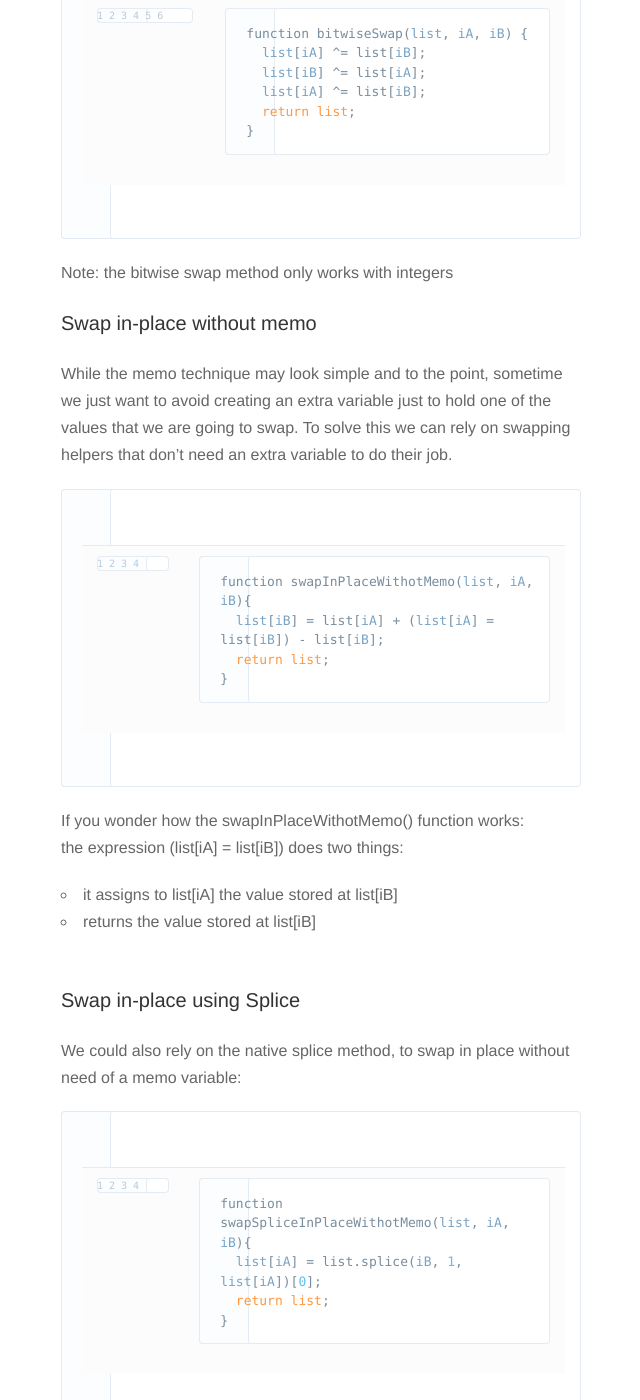
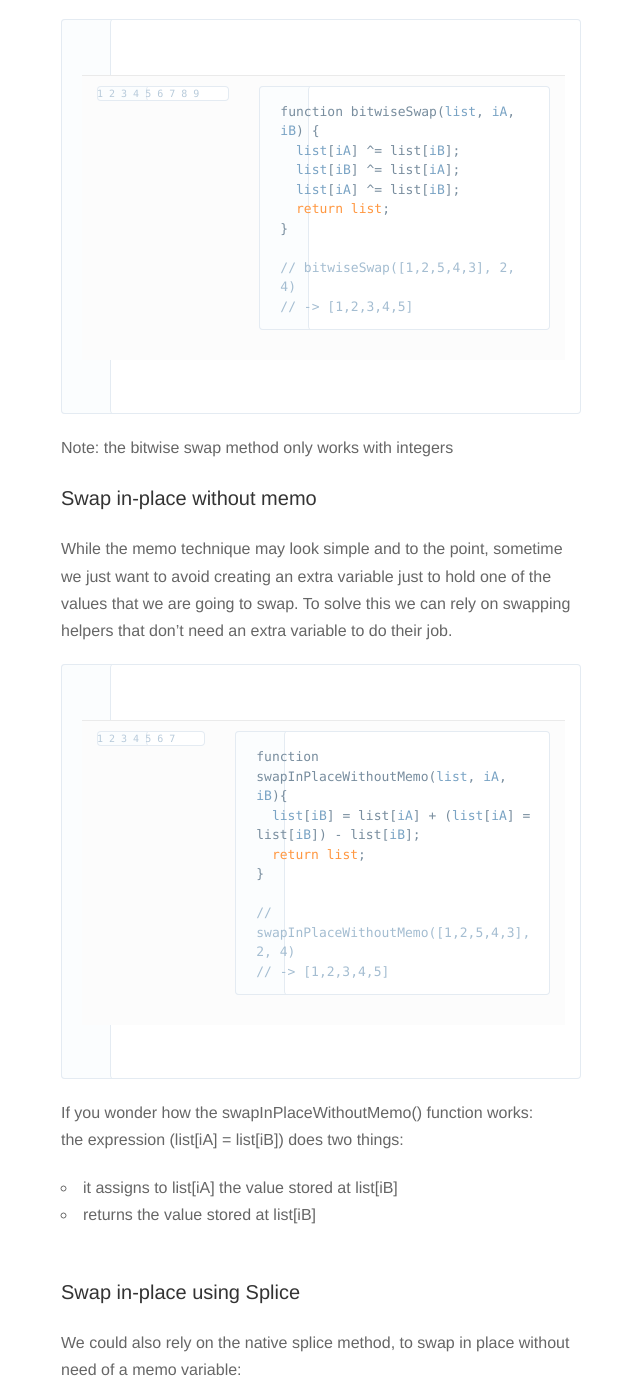
Before and after one commit to nickbalestra/nickbalestra.github.io, a Jekyll site: the page built from _posts/2015-11-22-swapping-array-elements-in-place.md, in a window 1280 px wide and 1400 px high, scrolled down 1430 px. Shown: the whole window, without its empty margins (319-959 px from the left). Built offline with Jekyll 4.4.1, drawn with Linux system fonts in a browser that asks for light colours; nearby versions of some CDN libraries; Markdown is read by kramdown in place of the engine named in the settings; some of the changed text lies outside the part shown.

Commit message:
added tests examples to snippets

```diff
--- a/_posts/2015-11-22-swapping-array-elements-in-place.md
+++ b/_posts/2015-11-22-swapping-array-elements-in-place.md
@@ -21,6 +21,9 @@ function memoSwap(list, iA, iB) {
   list[iB] = memo;
   return list;
 }
+
+// memoSwap([1,2,5,4,3], 2, 4)
+// -> [1,2,3,4,5]
 {% endhighlight %}
 
 ### Bitwise swap - Integers only
@@ -34,6 +37,9 @@ function bitwiseSwap(list, iA, iB) {
   list[iA] ^= list[iB];
   return list;
 }
+
+// bitwiseSwap([1,2,5,4,3], 2, 4)
+// -> [1,2,3,4,5]
 {% endhighlight %}
 
 Note: the bitwise swap method only works with integers
@@ -43,13 +49,16 @@ Note: the bitwise swap method only works with integers
 While the memo technique may look simple and to the point, sometime we just want to avoid creating an extra variable just to hold one of the values that we are going to swap. To solve this we can rely on swapping helpers that don't need an extra variable to do their job.
 
 {% highlight javascript linenos %}
-function swapInPlaceWithotMemo(list, iA, iB){
+function swapInPlaceWithoutMemo(list, iA, iB){
   list[iB] = list[iA] + (list[iA] = list[iB]) - list[iB];
   return list;
 }
+
+// swapInPlaceWithoutMemo([1,2,5,4,3], 2, 4)
+// -> [1,2,3,4,5]
 {% endhighlight %}
 
-If you wonder how the swapInPlaceWithotMemo() function works:
+If you wonder how the swapInPlaceWithoutMemo() function works:
 <br />the expression (list[iA] = list[iB]) does two things:
 
 - it assigns to list[iA] the value stored at list[iB]
@@ -65,6 +74,9 @@ function swapSpliceInPlaceWithotMemo(list, iA, iB){
   list[iA] = list.splice(iB, 1, list[iA])[0];
   return list;
 }
+
+// swapSpliceInPlaceWithotMemo([1,2,5,4,3], 2, 4)
+// -> [1,2,3,4,5]
 {% endhighlight %}
 
 
@@ -77,6 +89,9 @@ function destructuringSwap(list, iA, iB){
   [list[iA], list[iB]] = [list[iB], list[iA]];
   return list;
 }
+
+// destructuringSwap([1,2,5,4,3], 2, 4)
+// -> [1,2,3,4,5]
 {% endhighlight %}
 
 Note: the destructuring swap method only work with ES6, [check compatibility](https://kangax.github.io/compat-table/es6/#test-destructuring) or use an ES6 transpiler like [babel](https://babeljs.io/) that will compile the deconstructuring swap to a memo swap.
```
